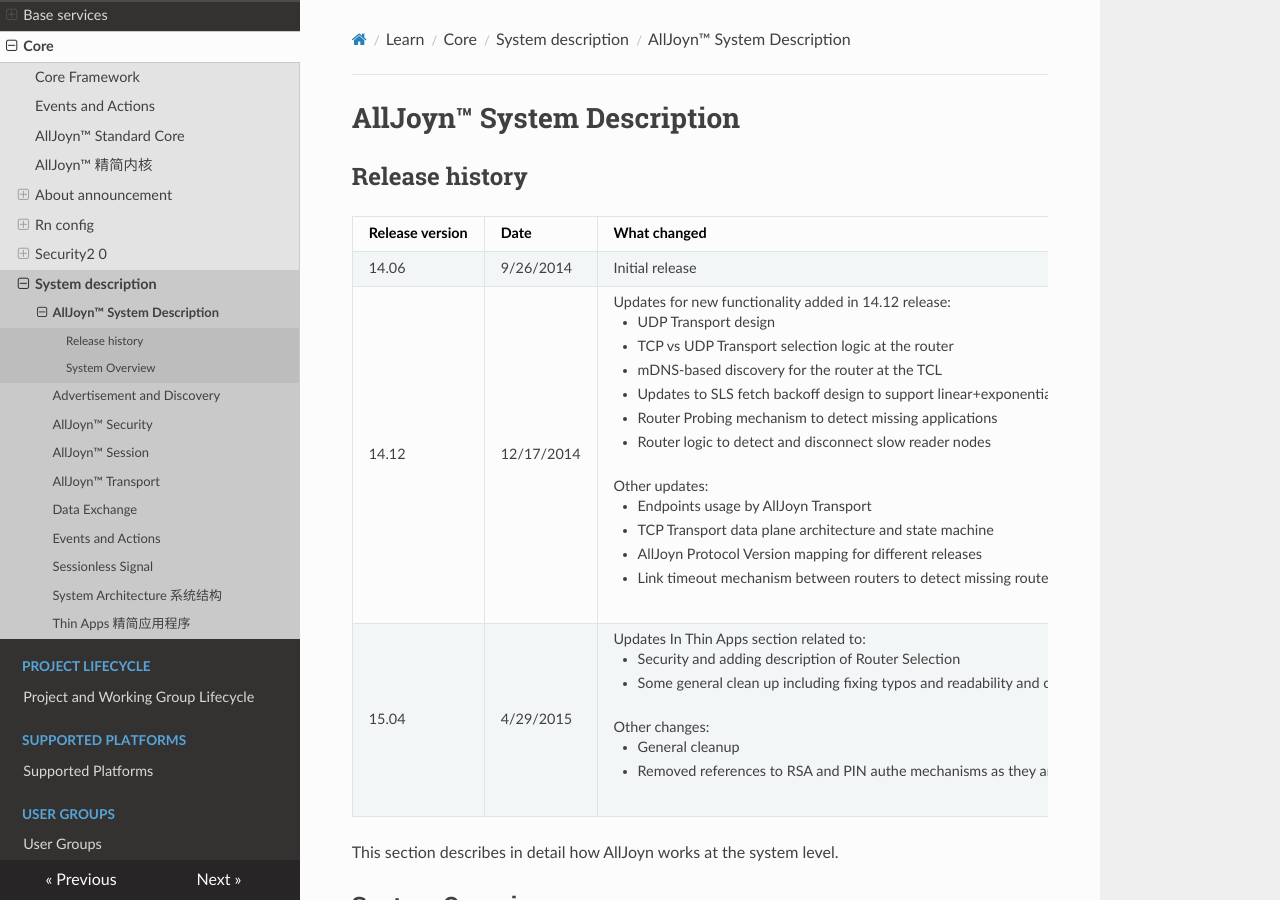
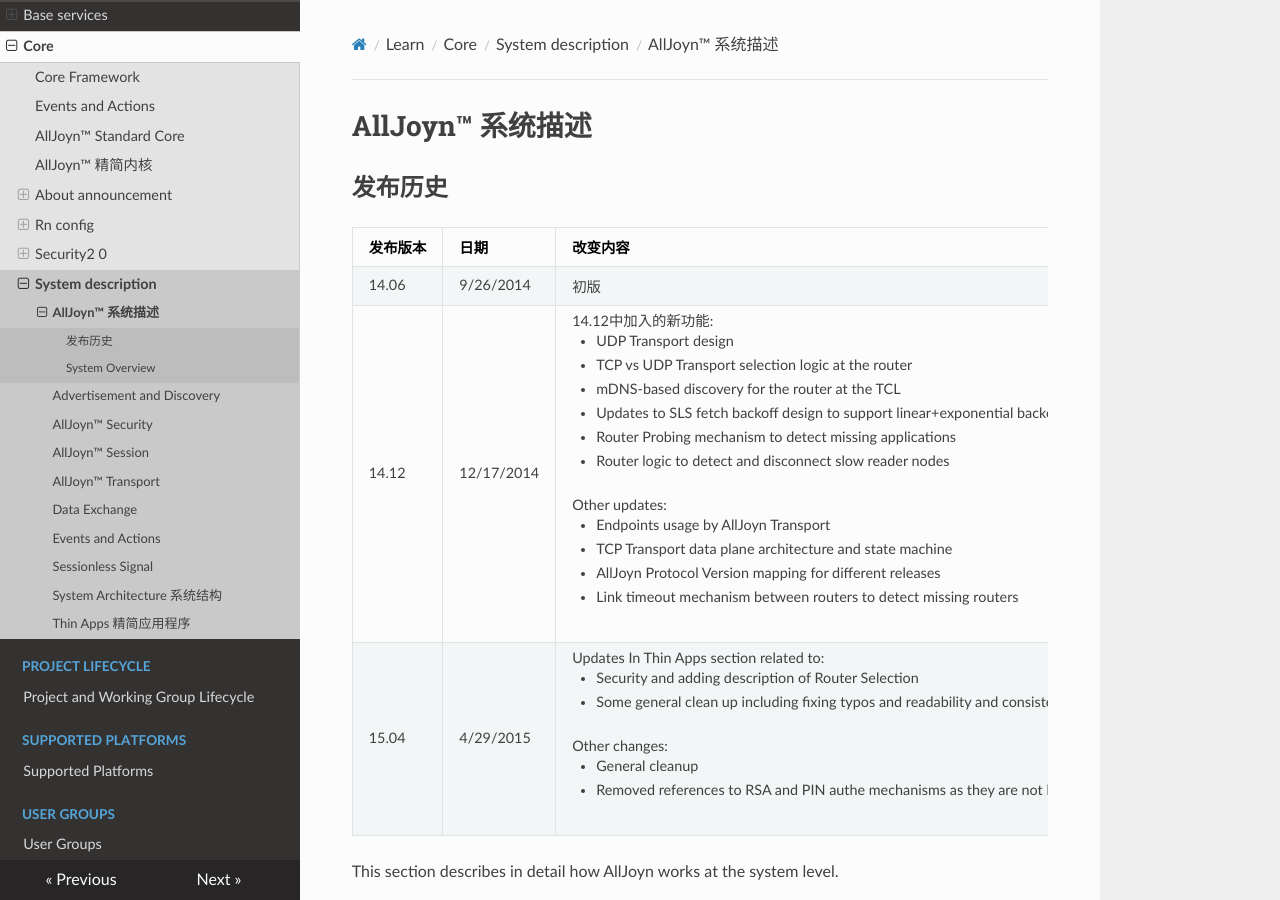
Before and after one commit to smart-conn/alljoyn-zh, an MkDocs documentation site: the page built from docs/learn/core/system-description/index.md, in a window 1280 px wide and 900 px high. Built offline with MkDocs 1.6.1, drawn with Linux system fonts in a browser that asks for light colours; nearby versions of some CDN libraries.

Commit message:
Update index.md

```diff
--- a/docs/learn/core/system-description/index.md
+++ b/docs/learn/core/system-description/index.md
@@ -1,11 +1,11 @@
-# AllJoyn&trade; System Description
+# AllJoyn&trade; 系统描述
 
-## Release history
+## 发布历史
 
-| Release version | Date | What changed |
+| 发布版本 | 日期 | 改变内容 |
 |---|---|---|
-| 14.06 | 9/26/2014 | Initial release |
-| 14.12 | 12/17/2014 | <p>Updates for new functionality added in 14.12 release:</p><ul><li>UDP Transport design</li><li>TCP vs UDP Transport selection logic at the router</li><li>mDNS-based discovery for the router at the TCL</li><li>Updates to SLS fetch backoff design to support linear+exponential backoff</li><li>Router Probing mechanism to detect missing applications</li><li>Router logic to detect and disconnect slow reader nodes</li></ul><p>Other updates:</p><ul><li>Endpoints usage by AllJoyn Transport</li><li>TCP Transport data plane architecture and state machine</li><li>AllJoyn Protocol Version mapping for different releases</li><li>Link timeout mechanism between routers to detect missing routers</li></ul>|
+| 14.06 | 9/26/2014 | 初版 |
+| 14.12 | 12/17/2014 | <p>14.12中加入的新功能:</p><ul><li>UDP Transport design</li><li>TCP vs UDP Transport selection logic at the router</li><li>mDNS-based discovery for the router at the TCL</li><li>Updates to SLS fetch backoff design to support linear+exponential backoff</li><li>Router Probing mechanism to detect missing applications</li><li>Router logic to detect and disconnect slow reader nodes</li></ul><p>Other updates:</p><ul><li>Endpoints usage by AllJoyn Transport</li><li>TCP Transport data plane architecture and state machine</li><li>AllJoyn Protocol Version mapping for different releases</li><li>Link timeout mechanism between routers to detect missing routers</li></ul>|
 | 15.04 | 4/29/2015 | <p>Updates In Thin Apps section related to:</p><ul><li>Security and adding description of Router Selection</li><li>Some general clean up including fixing typos and readability and consistency changes</li></ul><p>Other changes:</p><ul><li>General cleanup</li><li>Removed references to RSA and PIN authe mechanisms as they are not longer supported</li>|
 
 This section describes in detail how AllJoyn works at the system level.
```
